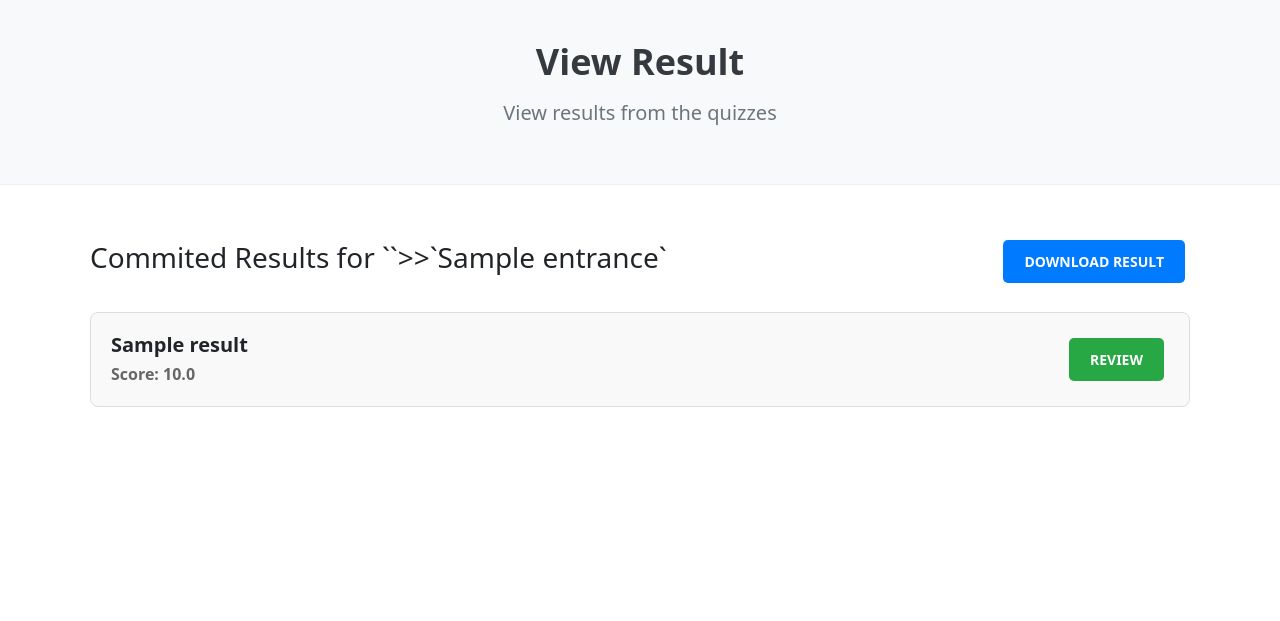
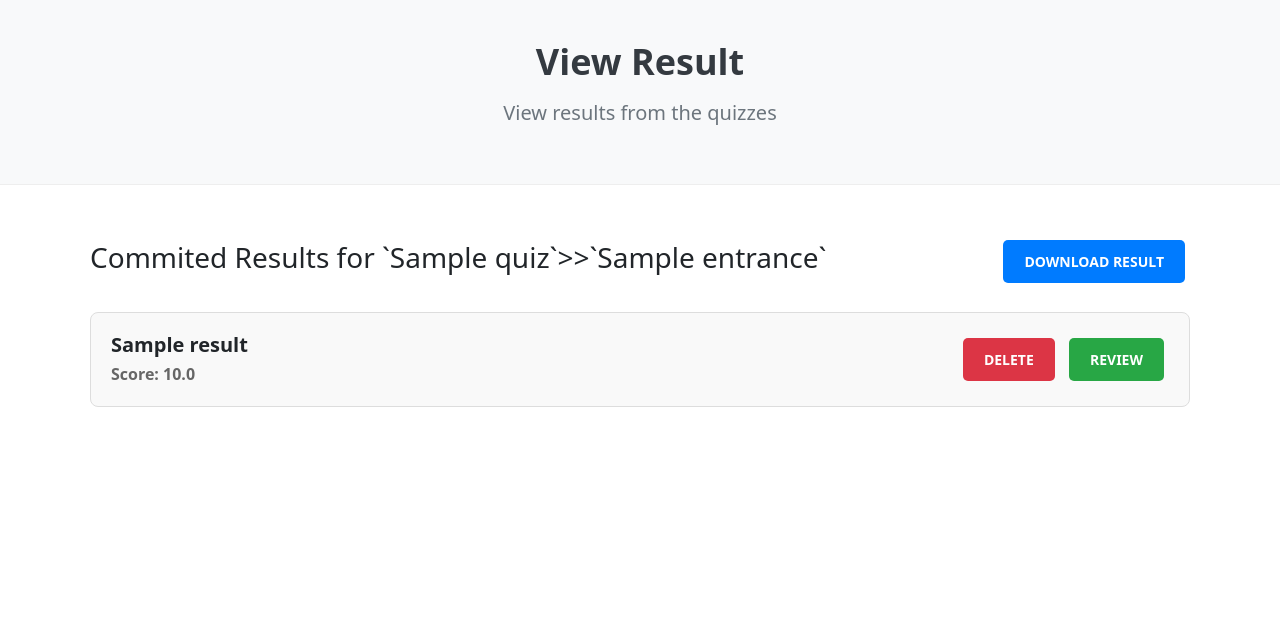
Before and after one commit to PelerYuan/QuizSystem, a Flask app: page /result_manage/1 in a window 1280 px wide. Shown: the part 66-687 px from the top of the page. Run offline with Flask 3, Linux system fonts and the light colour scheme; the visitor is signed in with stand-in values (Sample User, id 1); tables that the repository leaves empty hold one stand-in row (values such as "Sample post"); some libraries are stand-ins or nearby versions.

Commit message:
delete result

```diff
--- a/app.py
+++ b/app.py
@@ -324,6 +324,26 @@ def result_download(entrance_id):
         return send_file('tmp/Result.xlsx', as_attachment=True)
     return redirect(url_for('admin_login'))
 
+@app.route('/entrance_delete/<entrance_id>')
+def entrance_delete(entrance_id):
+    if session.get('admin', False):
+        # delete related results
+        for result in Result.query.filter_by(entrance_id=entrance_id).all():
+            result_delete(result.id)
+        entrance = Entrance.query.filter_by(id=entrance_id).first()
+        db.session.delete(entrance)
+        db.session.commit()
+        return redirect(url_for('entrance_manage', quiz_id=entrance.quiz_id))
+    return redirect(url_for('admin_login'))
+
+@app.route('/result_delete/<result_id>')
+def result_delete(result_id):
+    if session.get('admin', False):
+        result = Result.query.filter_by(id=result_id).first()
+        db.session.delete(result)
+        db.session.commit()
+        return redirect(url_for('result_manage', entrance_id=result.entrance_id))
+    return redirect(url_for('admin_login'))
 
 if __name__ == '__main__':
     app.run()
--- a/templates/admin/manage_result.html
+++ b/templates/admin/manage_result.html
@@ -203,7 +203,7 @@
         <!-- 主要内容区域 -->
         <div class="container content-container">
             <div class="d-flex justify-content-between align-items-center mb-4">
-                <h3>Commited Results for `{{ quiz_namer }}`>>`{{ entrance_name }}`</h3>
+                <h3>Commited Results for `{{ quiz_name }}`>>`{{ entrance_name }}`</h3>
                 <a href="{{ url_for('result_download', entrance_id=entrance_id) }}" class="btn btn-custom btn-add">Download Result</a>
             </div>
 
@@ -219,6 +219,7 @@
 {#                               href="{{ url_for('entrance_manage', quiz_id=entrance['id']) }}">Manage entrance</a>#}
 {#                            <a class="btn btn-custom btn-source"#}
 {#                               href="{{ url_for('entrance_add', quiz_id=entrance['id']) }}">Add entrance</a>#}
+                            <a class="btn btn-custom btn-delete" href="{{ url_for('result_delete', result_id=result['id']) }}">Delete</a>
                             <a class="btn btn-custom btn-trial"
                                href="{{ url_for('review', result_id=result['id']) }}">Review</a>
                         </div>
```
